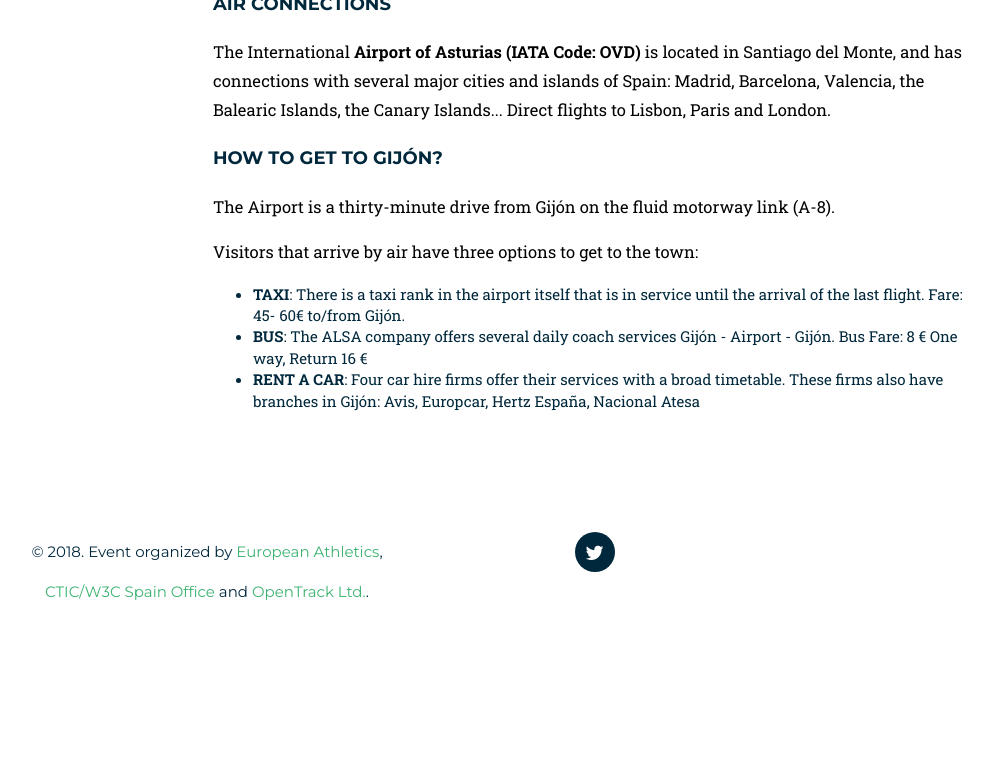
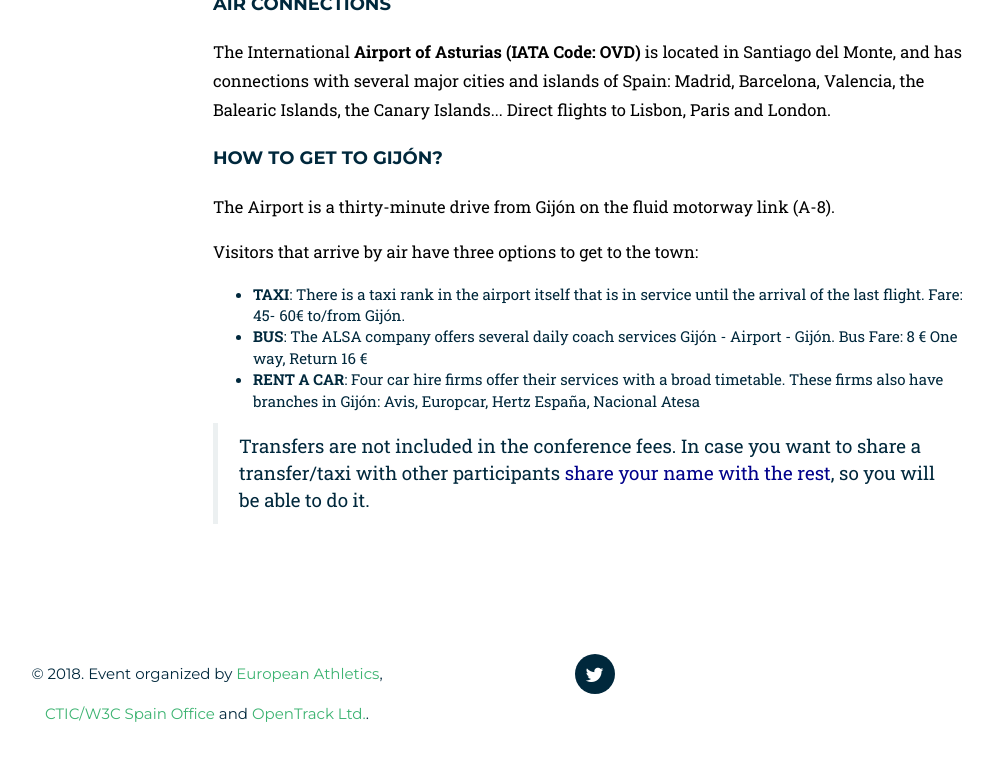
Before and after one commit to openath/athtech, a Jekyll site: the page built from _2018_pages/venue.html, in a window 1280 px wide and 900 px high, scrolled down 1033 px, cut to the strip 141-900 px from the top of the window. Shown: the whole strip, without its empty margins (43-1035 px from the left). Built offline with Jekyll 4.4.1, drawn with Linux system fonts in a browser that asks for light colours; some web fonts are replaced; before the commit the page ends 1811 px from its top, so only the background shows below that.

Commit message:
Linked the wiki to share transfers

```diff
--- a/_2018_pages/venue.html
+++ b/_2018_pages/venue.html
@@ -57,4 +57,7 @@ Direct flights to Lisbon, Paris and London.
             branches in Gijón: Avis, Europcar, Hertz España,
             Nacional Atesa</li>
       </ul>
+
+      <blockquote>Transfers are not included in the conference fees. In case you want to share a transfer/taxi with other participants <a href="https://github.com/w3c/opentrack-cg/wiki/III-Annual-Athletics-Data-Conference">share your name with the rest</a>, so you will be able to do it.</blockquote>
+
     </div>
```
